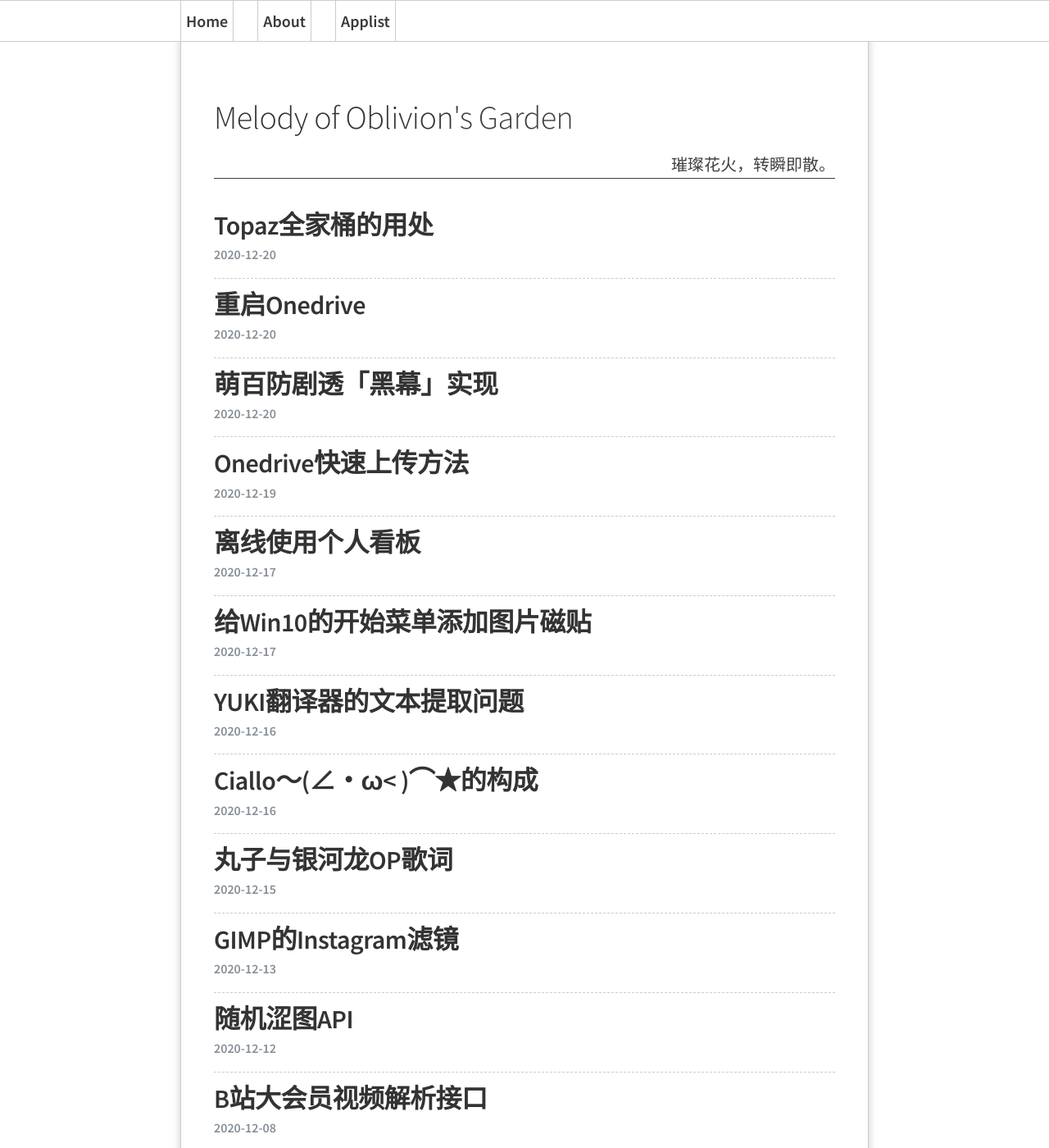
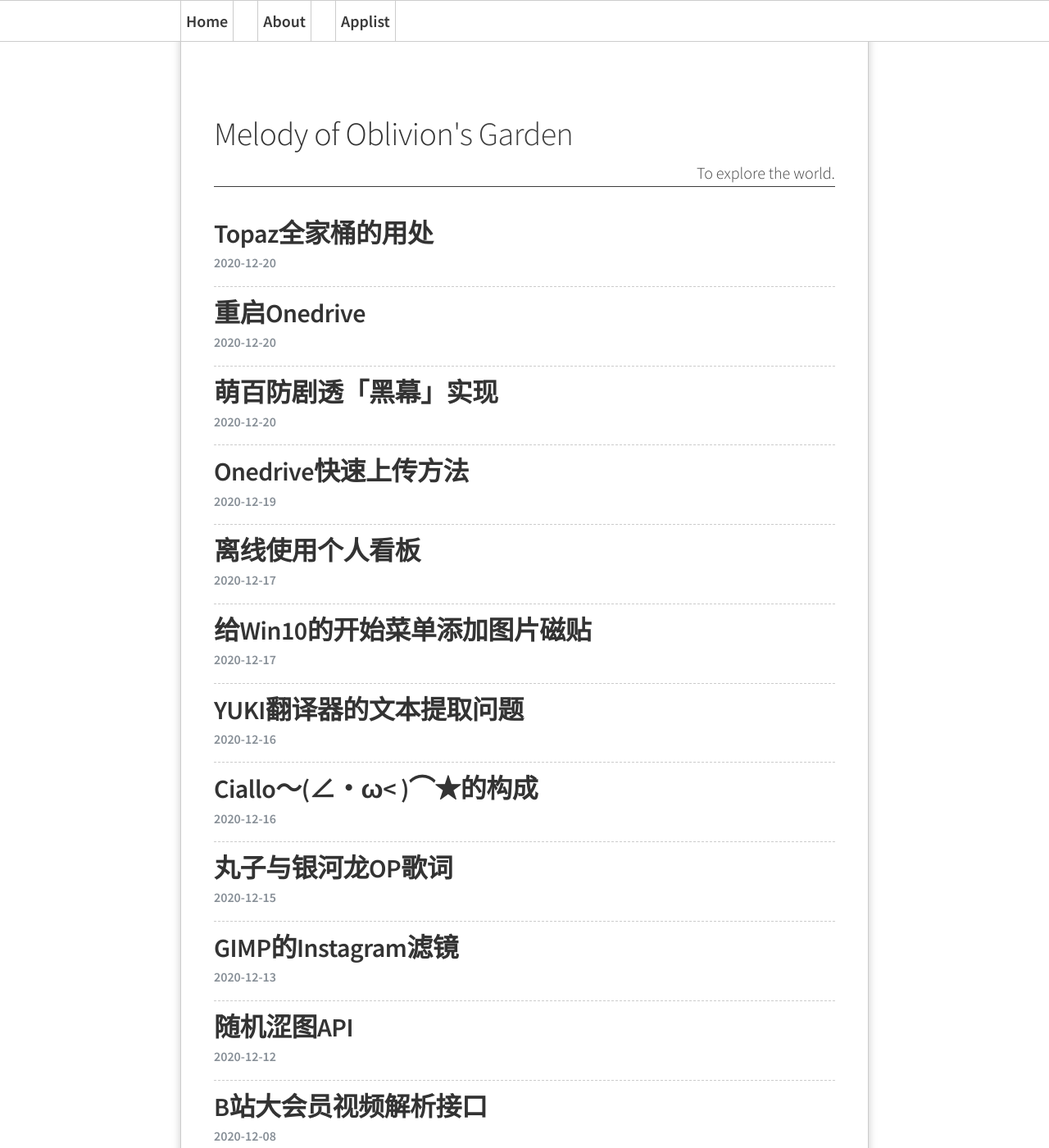
Before and after one commit to Melody-of-Oblivion/Melody-of-Oblivion.github.io, a Jekyll site: the page built from index.html, in a window 1280 px wide and 1400 px high. Shown: the whole window at 82% size. Built offline with Jekyll 4.4.1, drawn with Linux system fonts in a browser that asks for light colours; the list of posts is cut into pages by our own code.

Commit message:
Update
2021/01/01 1st update in this year

```diff
--- a/_config.yml
+++ b/_config.yml
@@ -6,7 +6,6 @@
 # Basic
 name:               "Melody of Oblivion"
 suffix:             "Garden"
-sub:                "璀璨花火，转瞬即散。"
 author:             "monSteRhhe"
 url:                "https://melody-of-oblivion.github.io"
 rssfeed:             true
@@ -99,3 +98,8 @@ social_icons:
     faicon:         "fa-twitter"
     link:           ""
     description:    "My Twitter"
+
+# Sub description
+## a short sentense, displayed on the right side of the main page.
+sub:                true
+subwords:           "To explore the world."
--- /dev/null
+++ b/_includes/body.html
@@ -0,0 +1,8 @@
+<body>
+    <div class="container">
+        {{ content }}
+    </div>
+    <div class="to-top"></div>
+    {% include footer.html %}
+    {% include scripts.html %}
+</body>
--- a/_includes/header.html
+++ b/_includes/header.html
@@ -1,5 +1,3 @@
-<!DOCTYPE html>
-<html lang="zh">
 <head>
 {% seo %}
 <meta charset="utf-8">
--- a/_layouts/default.html
+++ b/_layouts/default.html
@@ -1,10 +1,5 @@
+<!DOCTYPE html>
+<html lang="zh">
 {% include header.html %}
-<body>
-  <div class="container">
-    {{ content }}
-  </div>
-  <div class="to-top"></div>
-  {% include footer.html %}
-  {% include scripts.html %}
-</body>
+{% include body.html %}
 </html>
--- a/assets/css/styles.scss
+++ b/assets/css/styles.scss
@@ -343,6 +343,9 @@ tbody tr:nth-child(odd) th {
 }
 
 .masthead {
+  border-bottom: 1px solid #3d3d3d;
+  margin: 1rem 0 2rem 0;
+
   &-title {
     font-weight: 300;
 
@@ -358,10 +361,9 @@ tbody tr:nth-child(odd) th {
       color: #404040;
     }
   }
+
   &-description {
     text-align: right;
-    border-bottom: 1px solid #3d3d3d;
-    margin: 1rem 0 2rem 0;
   }
 }
 
--- a/assets/js/scripts.js
+++ b/assets/js/scripts.js
@@ -13,7 +13,7 @@ $(document).ready(function() {
     });
     $(".to-top").click(function() {
         $('body,html').animate({
-             scrollTop: 0
+            scrollTop: 0
         },
         300);
         return false;
--- a/index.html
+++ b/index.html
@@ -5,6 +5,8 @@ layout: default
   <h1 class="masthead-title">
     <a href="{{ site.baseurl }}/">{{ site.name }}<span>&#39;s {{ site.suffix }}</span></a>
   </h1>
-  <div class="masthead-description">{{ site.sub }}</div>
+  {% if site.sub %}
+  <div class="masthead-description">{{ site.subwords }}</div>
+  {% endif %}
 </header>
 {% include pagination.html %}
```
